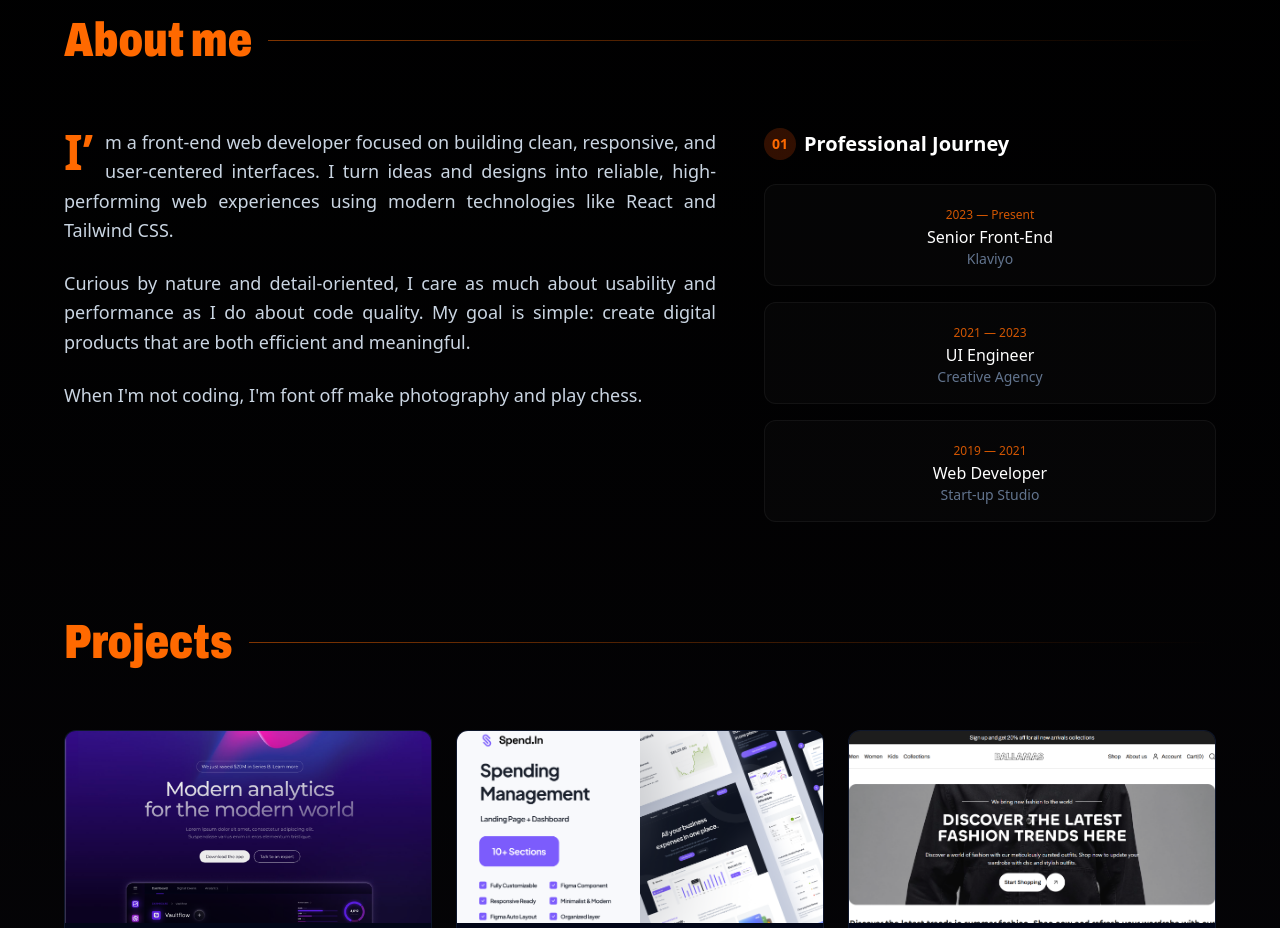
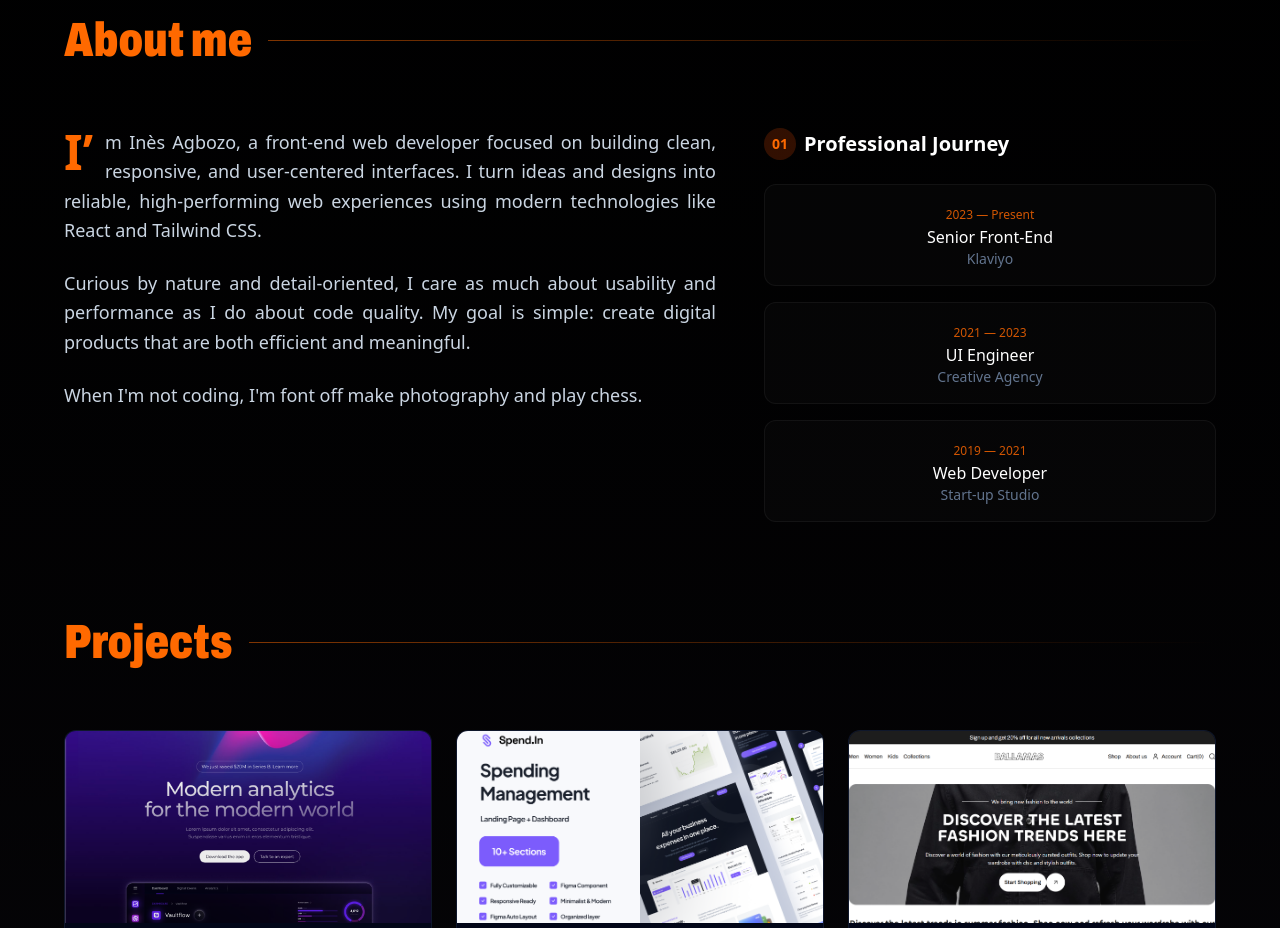
Before and after one commit to ines-abike/portfolio, a Next.js app: page / in a window 1280 px wide. Shown: the part 880-1808 px from the top of the page. Built offline with nearby package versions, Linux system fonts and the light colour scheme.

Commit message:
fix: fix bug

```diff
--- a/components/HomePage.tsx
+++ b/components/HomePage.tsx
@@ -152,7 +152,7 @@ export default function HomePage() {
                     {/* Colonne Texte : Storytelling (7 colonnes) */}
                     <div className="lg:col-span-7 space-y-6 text-slate-300 text-justify leading-relaxed text-lg">
                         <p className="first-letter:text-5xl first-letter:font-bold first-letter:text-orange-500 first-letter:mr-3 first-letter:float-left">
-                            I’m a front-end web developer focused on building clean, responsive, and user-centered interfaces.
+                            I’m Inès Agbozo, a front-end web developer focused on building clean, responsive, and user-centered interfaces.
                             I turn ideas and designs into reliable, high-performing web experiences using modern technologies like React and Tailwind CSS.
                         </p>
 
```
